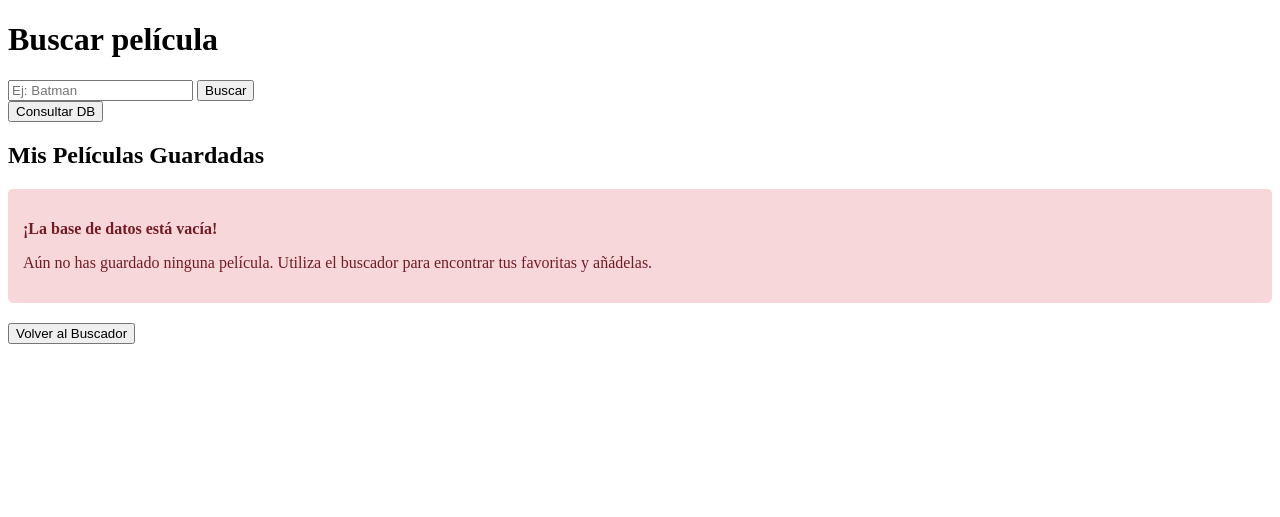
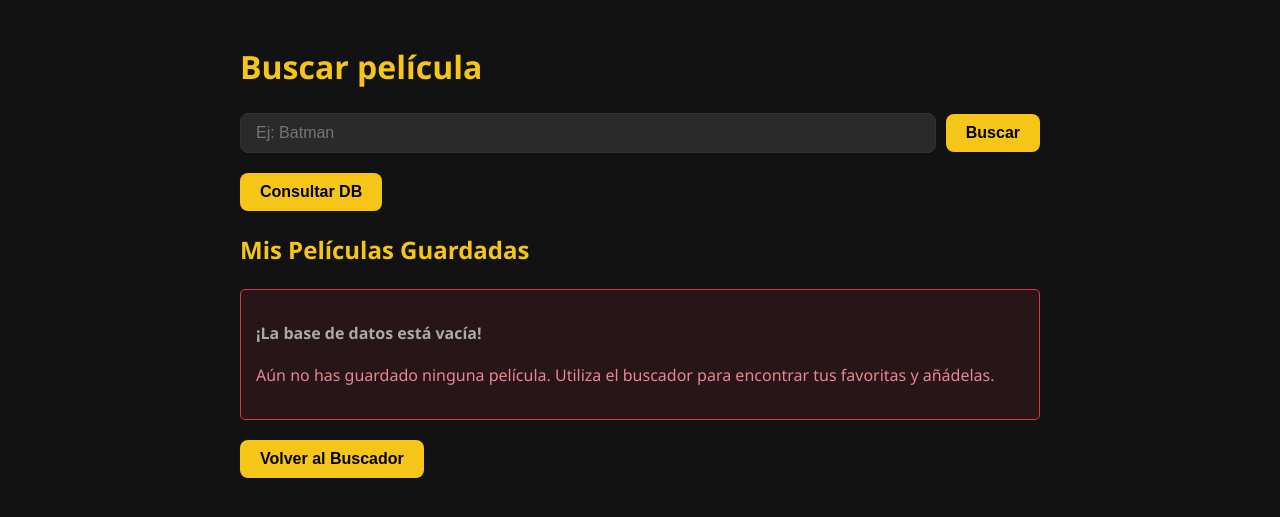
Before and after one commit to prvallejoz/ejercicio2-mcib-b, a FastAPI app: page /consultar_db in a window 1280 px wide. Shown: the top 517 px of the page. Run offline with FastAPI, Linux system fonts and the light colour scheme; data that the repository does not hold is empty.

Commit message:
Agregado archivo de estilo css al html

```diff
--- a/app.py
+++ b/app.py
@@ -4,13 +4,13 @@ import requests
 import sqlite3
 import os
 from dotenv import load_dotenv
-
+from fastapi.staticfiles import StaticFiles
 
 load_dotenv()
 
 
 app = FastAPI()
-
+app.mount("/static", StaticFiles(directory="static"), name="static")
 templates = Jinja2Templates(directory="templates")
 
 API_KEY = os.getenv("OMDB_API_KEY")
--- /dev/null
+++ b/static/style.css
@@ -0,0 +1,162 @@
+/* =========================================
+   Variables y Configuración General
+   ========================================= */
+:root {
+    --bg-color: #121212;
+    --card-bg: #1e1e1e;
+    --text-main: #f5f5f5;
+    --text-muted: #aaaaaa;
+    --accent-color: #f5c518; /* Color estilo IMDb */
+    --accent-hover: #d4a710;
+    --border-radius: 8px;
+}
+
+body {
+    font-family: 'Segoe UI', Tahoma, Geneva, Verdana, sans-serif;
+    background-color: var(--bg-color);
+    color: var(--text-main);
+    line-height: 1.6;
+    max-width: 800px;
+    margin: 0 auto;
+    padding: 20px;
+}
+
+h1, h2 {
+    color: var(--accent-color);
+    margin-bottom: 20px;
+}
+
+hr {
+    border: 0;
+    height: 1px;
+    background: #333;
+    margin: 20px 0;
+}
+
+/* =========================================
+   Formularios, Inputs y Botones
+   ========================================= */
+form {
+    margin-bottom: 20px;
+    display: flex;
+    gap: 10px;
+    align-items: center;
+    flex-wrap: wrap;
+}
+
+input[type="text"] {
+    padding: 10px 15px;
+    font-size: 16px;
+    border: 1px solid #333;
+    border-radius: var(--border-radius);
+    background-color: #2a2a2a;
+    color: var(--text-main);
+    flex: 1;
+    min-width: 200px;
+    outline: none;
+    transition: border-color 0.3s;
+}
+
+input[type="text"]:focus {
+    border-color: var(--accent-color);
+}
+
+button {
+    padding: 10px 20px;
+    font-size: 16px;
+    font-weight: bold;
+    border: none;
+    border-radius: var(--border-radius);
+    background-color: var(--accent-color);
+    color: #000;
+    cursor: pointer;
+    transition: background-color 0.3s, transform 0.1s;
+}
+
+button:hover {
+    background-color: var(--accent-hover);
+}
+
+button:active {
+    transform: scale(0.98);
+}
+
+/* =========================================
+   Listas de Películas
+   ========================================= */
+ul {
+    list-style-type: none;
+    padding: 0;
+}
+
+li {
+    background-color: var(--card-bg);
+    margin-bottom: 15px;
+    padding: 15px;
+    border-radius: var(--border-radius);
+    box-shadow: 0 4px 6px rgba(0,0,0,0.3);
+    display: flex;
+    justify-content: space-between;
+    align-items: center;
+    transition: transform 0.2s;
+}
+
+li:hover {
+    transform: translateY(-2px);
+}
+
+a {
+    color: var(--accent-color);
+    text-decoration: none;
+    font-weight: 500;
+}
+
+a:hover {
+    text-decoration: underline;
+}
+
+/* =========================================
+   Contenedor de Detalles
+   ========================================= */
+.detalle-container {
+    background-color: var(--card-bg);
+    padding: 30px;
+    border-radius: var(--border-radius);
+    box-shadow: 0 8px 16px rgba(0,0,0,0.5);
+    margin-top: 20px;
+}
+
+.detalle-container p,
+p b,
+p strong {
+    margin-bottom: 10px;
+}
+
+p b,
+p strong {
+    color: var(--text-muted);
+    margin-right: 5px;
+}
+
+img {
+    border-radius: var(--border-radius);
+    box-shadow: 0 4px 10px rgba(0,0,0,0.6);
+    margin: 15px 0;
+    max-width: 100%;
+    height: auto;
+}
+
+/* Ajustes para el detalle generado fuera del .detalle-container */
+body > p {
+    background-color: var(--card-bg);
+    padding: 10px 15px;
+    margin: 5px 0;
+    border-radius: 4px;
+}
+
+/* Mensaje de error/vacío modificado para modo oscuro */
+div[style*="background-color: #f8d7da"] {
+    background-color: rgba(220, 53, 69, 0.1) !important;
+    border: 1px solid #dc3545 !important;
+    color: #ea868f !important;
+}
--- a/templates/index.html
+++ b/templates/index.html
@@ -2,6 +2,7 @@
 <html>
 <head>
     <title>Buscador de Películas</title>
+    <link rel="stylesheet" href="{{ url_for('static', path='/style.css') }}">
 </head>
 <body>
 
```
